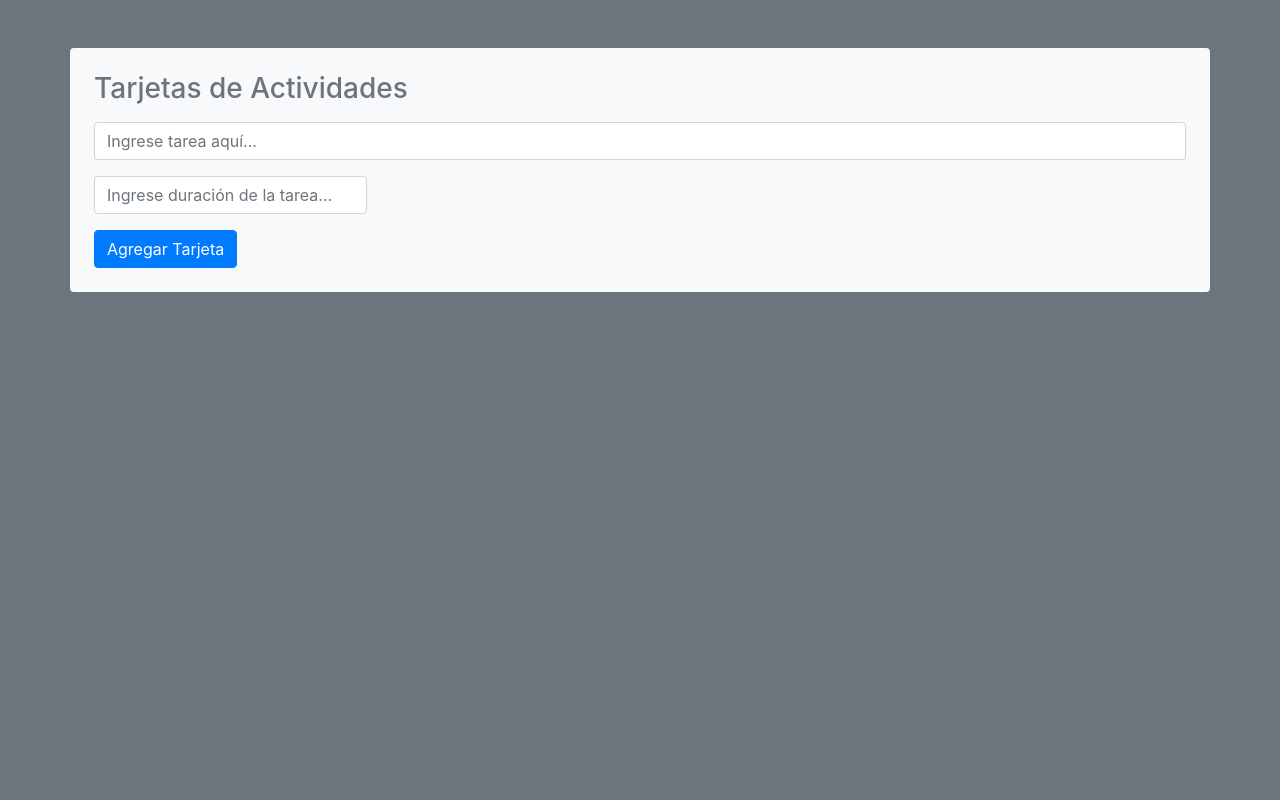
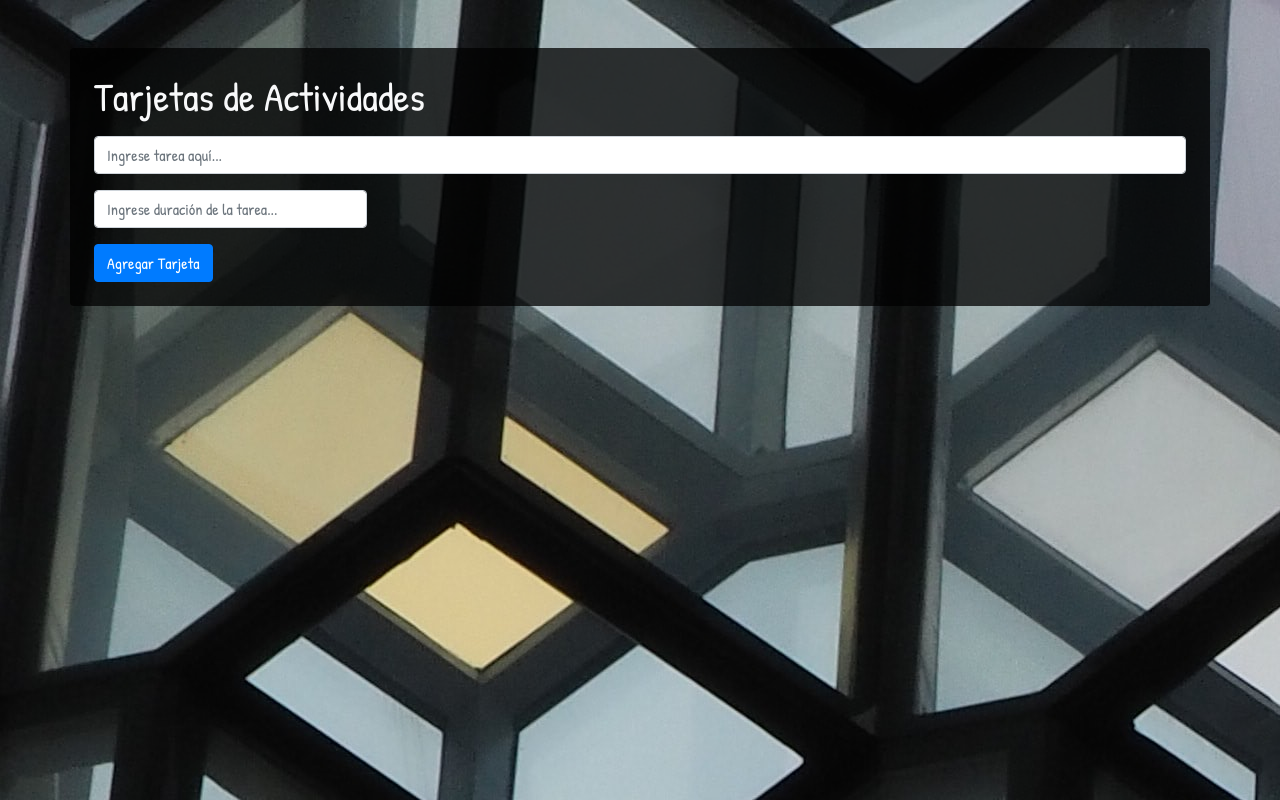
Before and after one commit to x-luiscorrea-x/Tarjeta-de-Actividades, a plain HTML site: page index.html in a window 1280 px wide. Drawn offline with nearby package versions, Linux system fonts and the light colour scheme.

Commit message:
Background and Favicon added

```diff
--- a/index.html
+++ b/index.html
@@ -4,17 +4,20 @@
     <meta charset="UTF-8">
     <meta name="viewport" content="width=device-width, initial-scale=1.0">
     <meta http-equiv="X-UA-Compatible" content="ie=edge">
-    <!- CSS Bosstrap ->
     <!-- CSS only -->
-<link rel="stylesheet" href="https://stackpath.bootstrapcdn.com/bootstrap/4.5.2/css/bootstrap.min.css"
+    <link rel="shortcut icon" href="favicon.png" type="image/png">
+    <link rel="stylesheet" href="https://stackpath.bootstrapcdn.com/bootstrap/4.5.2/css/bootstrap.min.css"
     integrity="sha384-JcKb8q3iqJ61gNV9KGb8thSsNjpSL0n8PARn9HuZOnIxN0hoP+VmmDGMN5t9UJ0Z" crossorigin="anonymous">
+    <link rel="preconnect" href="https://fonts.gstatic.com">
+    <link href="https://fonts.googleapis.com/css2?family=Patrick+Hand&display=swap" rel="stylesheet">
+    <link rel="stylesheet" href="styles.css">
     <title>Tarjetas de Actividades</title>
 </head>
-<body class="bg-secondary">
+<body style="background-image: url('background.jpg');">
 
-    <div class="container mt-5 bg-light rounded p-4" id="app">
+    <div class="container mt-5 rounded p-4" id="app" style="background-color: rgba(0, 0, 0, 0.748);">
 
-        <h3 class="text-secondary">{{titulo}}</h3>
+        <h1 class="text-light">{{titulo}}</h1>
 
         <input type="text" class="form-control my-3" placeholder="Ingrese tarea aquí..." v-model="nuevaTarea">
         <input type="text" class="form-control w-25 my-3" placeholder="Ingrese duración de la tarea..." v-model="nuevaDuracion">
--- /dev/null
+++ b/styles.css
@@ -0,0 +1,13 @@
+div,
+h1,
+h2,
+h3,
+h4,
+h5,
+strong,
+em,
+p,
+input,
+button {
+    font-family: 'Patrick Hand', cursive;
+}
```
Also changed, not shown: background.jpg (added), favicon.png (added).
